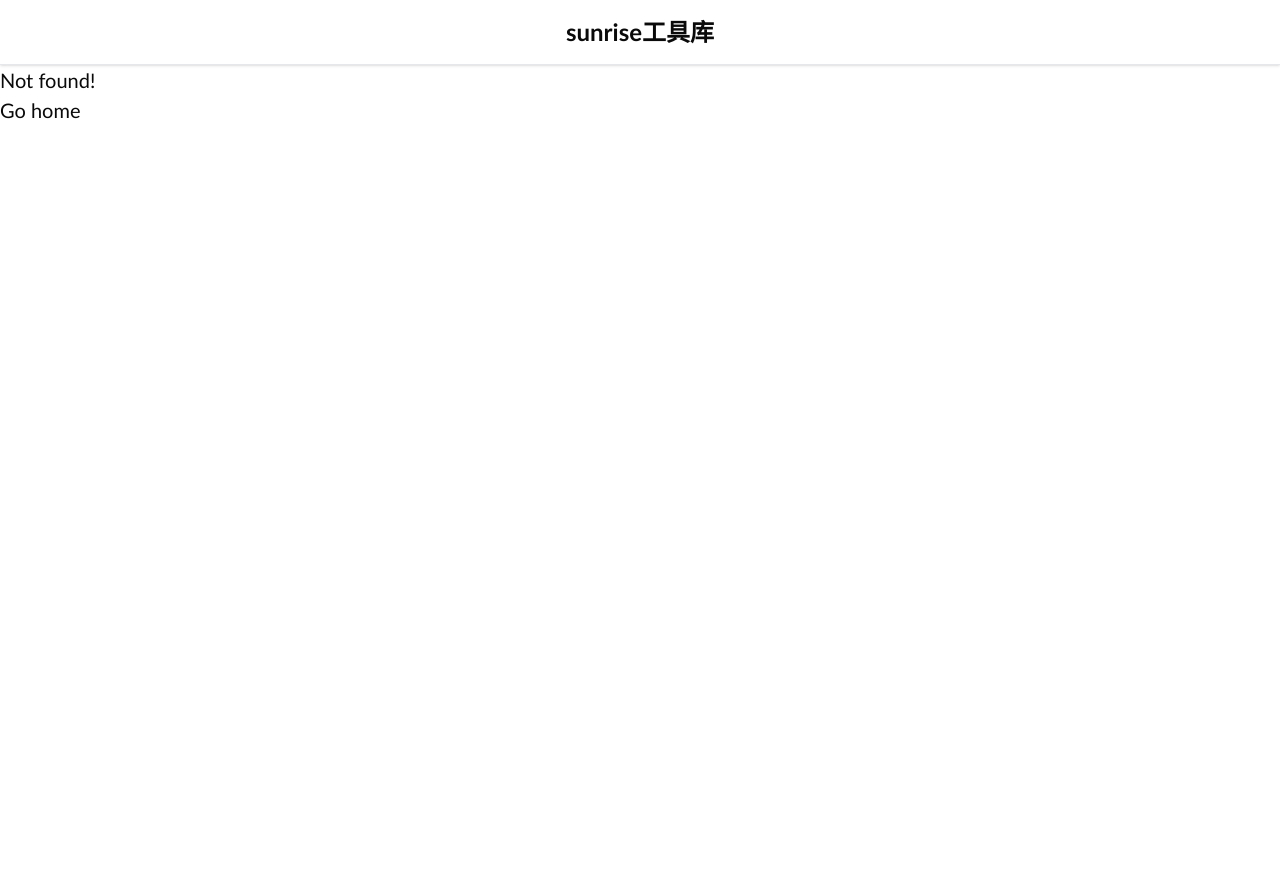
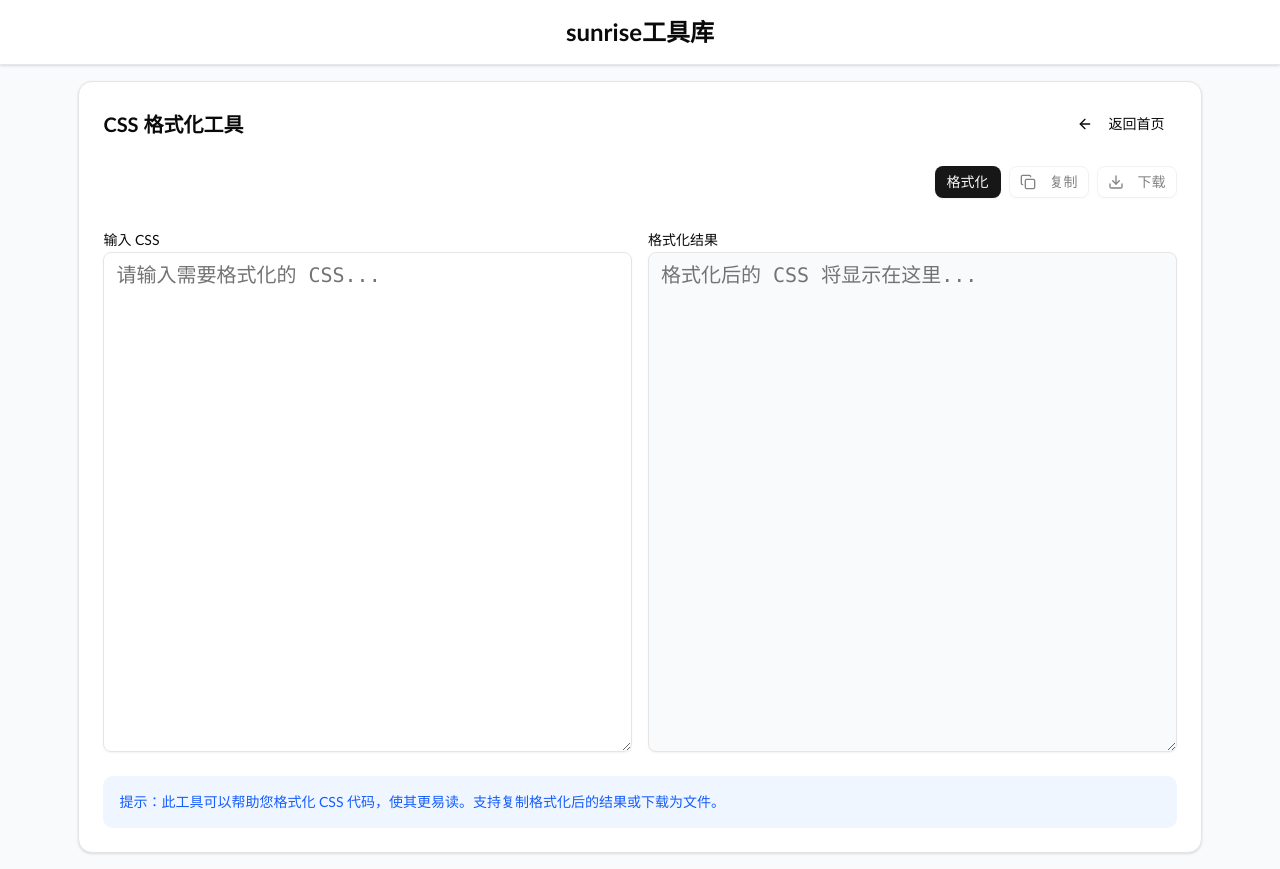
Before and after one commit to Sunrisies/bun-react, a React (Vite) app: page /cssFormatter in a window 1280 px wide. Before the commit this address had no page. Before the commit the page ends 800 px from the top, so only its background shows below. Built offline with nearby package versions, Linux system fonts and the light colour scheme.

Commit message:
feat: 新增CSS格式化工具页面
添加了CSS格式化工具页面，支持CSS代码的格式化、复制和下载功能。同时更新了路由配置和依赖项，新增了相关库以支持新功能。

```diff
--- a/package.json
+++ b/package.json
@@ -5,13 +5,15 @@
   "type": "module",
   "scripts": {
     "dev": "vite",
-    "build": "tsc -b && vite build",
+    "build": "vite build",
+    "build:tsc": "tsc -b && vite build",
     "lint": "eslint .",
     "preview": "vite preview",
     "commit": "git-cz"
   },
   "dependencies": {
     "@dnd-kit/core": "^6.3.1",
+    "@dnd-kit/sortable": "^10.0.0",
     "@ffmpeg/core": "^0.12.10",
     "@ffmpeg/ffmpeg": "^0.12.15",
     "@ffmpeg/util": "^0.12.2",
@@ -32,6 +34,7 @@
     "exif-js": "^2.3.0",
     "html2canvas": "^1.4.1",
     "js-yaml": "^4.1.0",
+    "jspdf": "^3.0.1",
     "lucide-react": "^0.477.0",
     "pdf-lib": "^1.17.1",
     "pdfjs-dist": "^5.2.133",
--- /dev/null
+++ b/src/pages/cssFormatter.tsx
@@ -0,0 +1,157 @@
+import { createFileRoute, useNavigate } from "@tanstack/react-router";
+import { useState } from "react";
+import { Button } from "@/components/ui/button";
+import { ArrowLeft, Copy, Download } from "lucide-react";
+import { Card, CardContent, CardHeader, CardTitle } from "@/components/ui/card";
+import { Textarea } from "@/components/ui/textarea";
+import { toast } from "sonner";
+
+export const Route = createFileRoute("/cssFormatter")({
+  component: CssFormatter,
+});
+
+function CssFormatter() {
+  const navigate = useNavigate();
+  const [input, setInput] = useState("");
+  const [output, setOutput] = useState("");
+  const [error, setError] = useState<string | null>(null);
+
+  const formatCSS = () => {
+    try {
+      if (!input.trim()) {
+        setOutput("");
+        setError(null);
+        return;
+      }
+
+      // 移除多余的空白字符
+      let css = input.trim();
+
+      // 移除注释
+      css = css.replace(/\/\*[\s\S]*?\*\//g, "");
+
+      // 处理选择器和规则
+      css = css
+        .replace(/\s*{\s*/g, " {\n  ") // 处理开括号
+        .replace(/\s*}\s*/g, "\n}\n") // 处理闭括号
+        .replace(/;\s*/g, ";\n  ") // 处理分号
+        .replace(/,\s*/g, ", ") // 处理逗号
+        .replace(/\n\s*\n/g, "\n") // 移除多余的空行
+        .trim();
+
+      setOutput(css);
+      setError(null);
+    } catch (err) {
+      setError("CSS 格式无效，请检查输入");
+      setOutput("");
+    }
+  };
+
+  const copyToClipboard = async () => {
+    try {
+      await navigator.clipboard.writeText(output);
+      toast.success("已复制到剪贴板");
+    } catch (err) {
+      toast.error("复制失败");
+    }
+  };
+
+  const downloadCss = () => {
+    try {
+      const blob = new Blob([output], { type: "text/css" });
+      const url = URL.createObjectURL(blob);
+      const a = document.createElement("a");
+      a.href = url;
+      a.download = "formatted.css";
+      document.body.appendChild(a);
+      a.click();
+      document.body.removeChild(a);
+      URL.revokeObjectURL(url);
+    } catch (err) {
+      toast.error("下载失败");
+    }
+  };
+
+  return (
+    <div className="flex h-full items-center justify-center p-4 bg-gray-50">
+      <Card className="w-full max-w-[90%] overflow-hidden">
+        <CardHeader>
+          <div className="flex justify-between items-center">
+            <CardTitle>CSS 格式化工具</CardTitle>
+            <Button onClick={() => navigate({ to: "/" })} variant="ghost">
+              <ArrowLeft className="h-4 w-4 mr-2" />
+              返回首页
+            </Button>
+          </div>
+        </CardHeader>
+        <CardContent>
+          <div className="space-y-6">
+            {/* 操作按钮 */}
+            <div className="flex justify-end gap-2">
+              <Button onClick={formatCSS} size="sm">
+                格式化
+              </Button>
+              <Button
+                onClick={copyToClipboard}
+                size="sm"
+                variant="outline"
+                disabled={!output}
+              >
+                <Copy className="h-4 w-4 mr-2" />
+                复制
+              </Button>
+              <Button
+                onClick={downloadCss}
+                size="sm"
+                variant="outline"
+                disabled={!output}
+              >
+                <Download className="h-4 w-4 mr-2" />
+                下载
+              </Button>
+            </div>
+
+            {/* 左右布局的编辑区域 */}
+            <div className="grid grid-cols-2 gap-4">
+              {/* 左侧输入 */}
+              <div className="space-y-2">
+                <label className="text-sm font-medium">输入 CSS</label>
+                <Textarea
+                  placeholder="请输入需要格式化的 CSS..."
+                  value={input}
+                  onChange={(e) => setInput(e.target.value)}
+                  className="min-h-[500px] font-mono"
+                />
+              </div>
+
+              {/* 右侧输出 */}
+              <div className="space-y-2">
+                <label className="text-sm font-medium">格式化结果</label>
+                <Textarea
+                  value={output}
+                  readOnly
+                  className="min-h-[500px] font-mono bg-gray-50"
+                  placeholder="格式化后的 CSS 将显示在这里..."
+                />
+              </div>
+            </div>
+
+            {/* 错误提示 */}
+            {error && (
+              <div className="p-4 bg-red-50 rounded-lg">
+                <p className="text-sm text-red-600">{error}</p>
+              </div>
+            )}
+
+            {/* 提示信息 */}
+            <div className="p-4 bg-blue-50 rounded-lg">
+              <p className="text-sm text-blue-600">
+                提示：此工具可以帮助您格式化 CSS 代码，使其更易读。支持复制格式化后的结果或下载为文件。
+              </p>
+            </div>
+          </div>
+        </CardContent>
+      </Card>
+    </div>
+  );
+}
--- a/src/pages/index.tsx
+++ b/src/pages/index.tsx
@@ -143,6 +143,11 @@
           path: "/jsonFormatter"
         },
         {
+          title: "CSS格式化",
+          description: "CSS代码格式化工具",
+          path: "/cssFormatter"
+        },
+        {
           title: "ascii码对应表",
           description: "ascii码对应表",
           path: "/asciiTable"
--- a/src/routeTree.gen.ts
+++ b/src/routeTree.gen.ts
@@ -31,6 +31,7 @@
 import { Route as HttpHeadersImport } from './pages/httpHeaders'
 import { Route as HexStringConverterImport } from './pages/hexStringConverter'
 import { Route as FileUploaderImport } from './pages/fileUploader'
+import { Route as CssFormatterImport } from './pages/cssFormatter'
 import { Route as ColorConverterImport } from './pages/colorConverter'
 import { Route as BrowserTabsImport } from './pages/browserTabs'
 import { Route as Base64ConverterImport } from './pages/base64Converter'
@@ -182,6 +183,12 @@
   getParentRoute: () => rootRoute,
 } as any)
 
+const CssFormatterRoute = CssFormatterImport.update({
+  id: '/cssFormatter',
+  path: '/cssFormatter',
+  getParentRoute: () => rootRoute,
+} as any)
+
 const ColorConverterRoute = ColorConverterImport.update({
   id: '/colorConverter',
   path: '/colorConverter',
@@ -275,6 +282,13 @@
       path: '/colorConverter'
       fullPath: '/colorConverter'
       preLoaderRoute: typeof ColorConverterImport
+      parentRoute: typeof rootRoute
+    }
+    '/cssFormatter': {
+      id: '/cssFormatter'
+      path: '/cssFormatter'
+      fullPath: '/cssFormatter'
+      preLoaderRoute: typeof CssFormatterImport
       parentRoute: typeof rootRoute
     }
     '/fileUploader': {
@@ -444,6 +458,7 @@
   '/base64Converter': typeof Base64ConverterRoute
   '/browserTabs': typeof BrowserTabsRoute
   '/colorConverter': typeof ColorConverterRoute
+  '/cssFormatter': typeof CssFormatterRoute
   '/fileUploader': typeof FileUploaderRoute
   '/hexStringConverter': typeof HexStringConverterRoute
   '/httpHeaders': typeof HttpHeadersRoute
@@ -476,6 +491,7 @@
   '/base64Converter': typeof Base64ConverterRoute
   '/browserTabs': typeof BrowserTabsRoute
   '/colorConverter': typeof ColorConverterRoute
+  '/cssFormatter': typeof CssFormatterRoute
   '/fileUploader': typeof FileUploaderRoute
   '/hexStringConverter': typeof HexStringConverterRoute
   '/httpHeaders': typeof HttpHeadersRoute
@@ -509,6 +525,7 @@
   '/base64Converter': typeof Base64ConverterRoute
   '/browserTabs': typeof BrowserTabsRoute
   '/colorConverter': typeof ColorConverterRoute
+  '/cssFormatter': typeof CssFormatterRoute
   '/fileUploader': typeof FileUploaderRoute
   '/hexStringConverter': typeof HexStringConverterRoute
   '/httpHeaders': typeof HttpHeadersRoute
@@ -543,6 +560,7 @@
     | '/base64Converter'
     | '/browserTabs'
     | '/colorConverter'
+    | '/cssFormatter'
     | '/fileUploader'
     | '/hexStringConverter'
     | '/httpHeaders'
@@ -574,6 +592,7 @@
     | '/base64Converter'
     | '/browserTabs'
     | '/colorConverter'
+    | '/cssFormatter'
     | '/fileUploader'
     | '/hexStringConverter'
     | '/httpHeaders'
@@ -605,6 +624,7 @@
     | '/base64Converter'
     | '/browserTabs'
     | '/colorConverter'
+    | '/cssFormatter'
     | '/fileUploader'
     | '/hexStringConverter'
     | '/httpHeaders'
@@ -638,6 +658,7 @@
   Base64ConverterRoute: typeof Base64ConverterRoute
   BrowserTabsRoute: typeof BrowserTabsRoute
   ColorConverterRoute: typeof ColorConverterRoute
+  CssFormatterRoute: typeof CssFormatterRoute
   FileUploaderRoute: typeof FileUploaderRoute
   HexStringConverterRoute: typeof HexStringConverterRoute
   HttpHeadersRoute: typeof HttpHeadersRoute
@@ -670,6 +691,7 @@
   Base64ConverterRoute: Base64ConverterRoute,
   BrowserTabsRoute: BrowserTabsRoute,
   ColorConverterRoute: ColorConverterRoute,
+  CssFormatterRoute: CssFormatterRoute,
   FileUploaderRoute: FileUploaderRoute,
   HexStringConverterRoute: HexStringConverterRoute,
   HttpHeadersRoute: HttpHeadersRoute,
@@ -711,6 +733,7 @@
         "/base64Converter",
         "/browserTabs",
         "/colorConverter",
+        "/cssFormatter",
         "/fileUploader",
         "/hexStringConverter",
         "/httpHeaders",
@@ -755,6 +778,9 @@
     },
     "/colorConverter": {
       "filePath": "colorConverter.tsx"
+    },
+    "/cssFormatter": {
+      "filePath": "cssFormatter.tsx"
     },
     "/fileUploader": {
       "filePath": "fileUploader.tsx"
```
Also changed, not shown: 1 other file (tests, documents, lock files or other folders).
